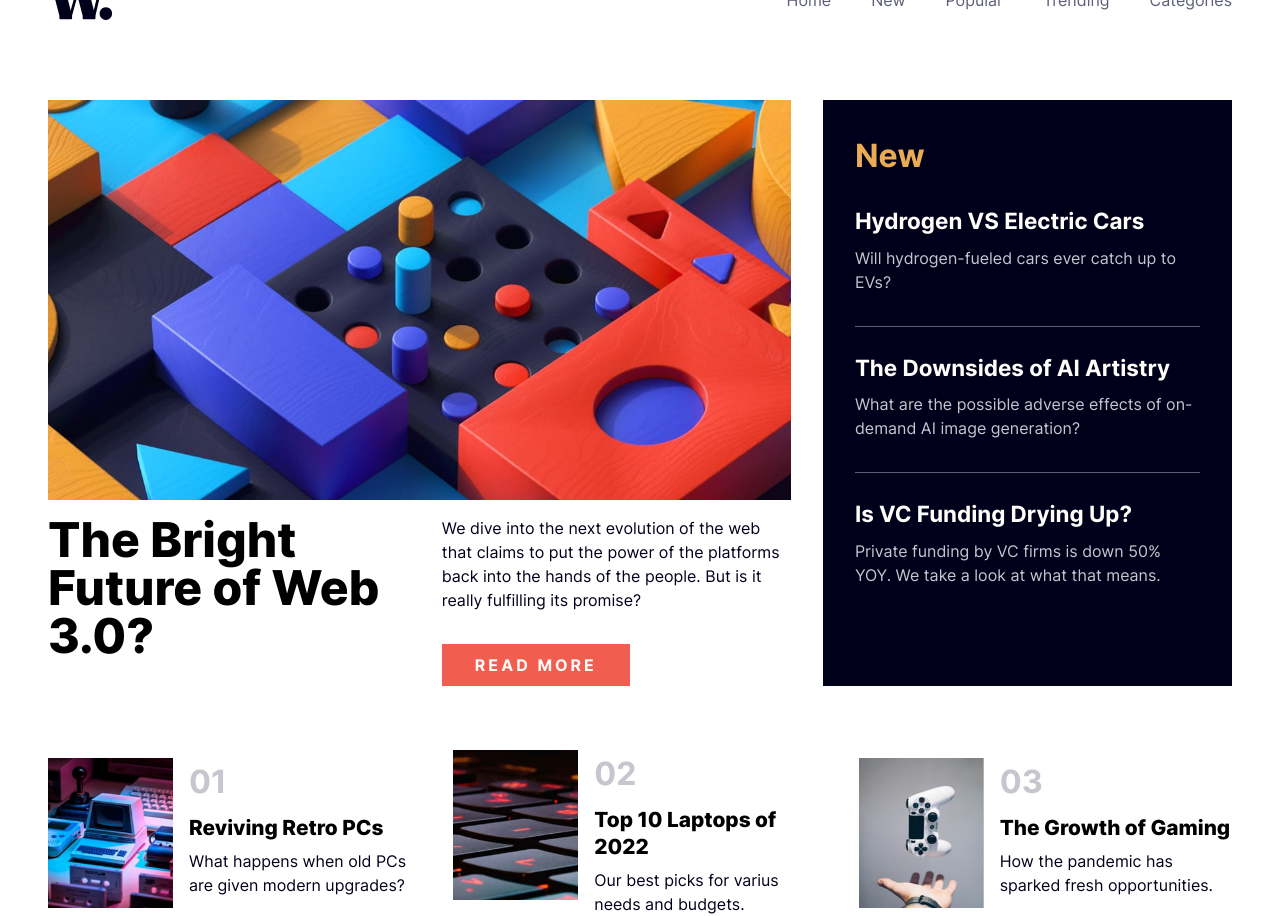
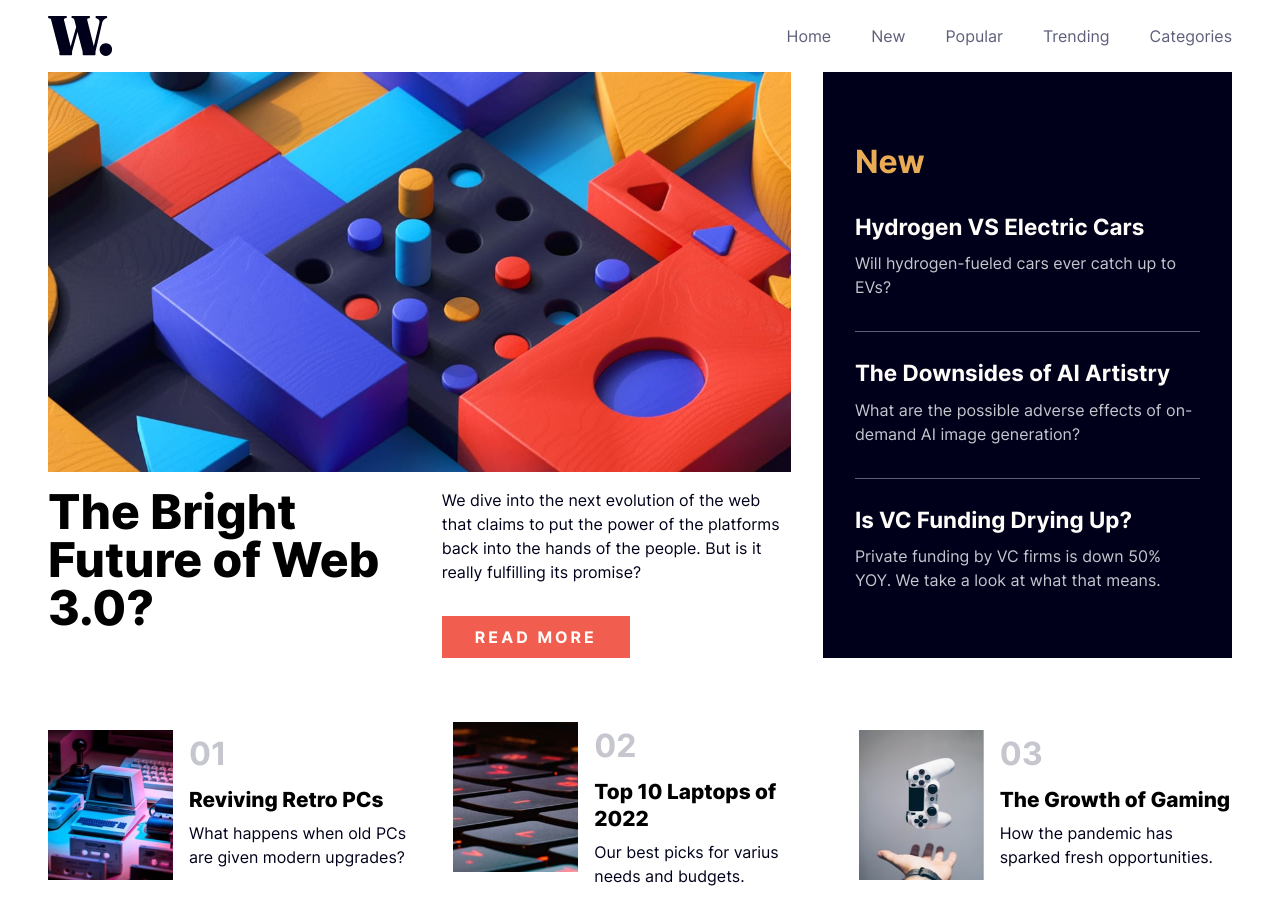
Before and after one commit to kjoudah/news-homepage-main, a React (Create React App) app: page / in a window 1280 px wide. After the commit the page ends 888 px from the top, so only its background shows below. Built offline with nearby package versions, Linux system fonts and the light colour scheme.

Commit message:
Looking like the finished product, need to thoroughly test

```diff
--- a/src/App.scss
+++ b/src/App.scss
@@ -1,28 +1,14 @@
 @use 'reset.scss';
 @use 'globals.scss';
 
-body {
-  display: grid;
-
+.App {
+  margin-inline: auto;
   min-height: 100vh;
 
   font-family: 'Inter';
-
-  @media (min-width: 800px) {
-    margin: 3rem;
-    max-width: 1400px;
-    place-content: center;
-  }
+  display: flex;
+  flex-direction: column;
+  // overflow: hidden;
+  max-width: 1400px;
+  // min-width: 500px;
 }
-
-.App {
-  // display: grid;
-  // place-content: center;
-  // font-family: 'Inter';
-
-  // @media (min-width: 800px) {
-  //   margin: 3rem;
-  //   min-height: 100vh;
-  // }
-  // max-width: 100px;
-}
--- a/src/components/Body/Body.scss
+++ b/src/components/Body/Body.scss
@@ -1,6 +1,6 @@
 .main-container {
-  margin-top: 5rem;
   display: grid;
+  margin-inline: 1rem;
   grid-template-areas:
     'main'
     'side'
@@ -8,6 +8,7 @@
   row-gap: 3rem;
 
   @media (min-width: 800px) {
+    margin-inline: 3rem;
     grid-template-areas:
       'main main side'
       'main main side'
@@ -31,7 +32,11 @@
   width: 100%;
   max-width: 55rem;
 
-  background: url(./../../assets/images/image-web-3-desktop.jpg) center/cover;
+  background: url(./../../assets/images/image-web-3-mobile.jpg) center/cover;
+
+  @media (min-width: 800px) {
+    background: url(./../../assets/images/image-web-3-desktop.jpg) center/cover;
+  }
 }
 
 .main-content {
@@ -74,6 +79,7 @@
 }
 
 .cta-button {
+  cursor: pointer;
   background-color: var(--primary-red);
   color: var(--white);
   letter-spacing: 3px;
@@ -81,6 +87,11 @@
   padding: 0.5rem 2rem;
   font-weight: var(--font-weight-bold);
   text-transform: uppercase;
+
+  &:hover,
+  &:active {
+    background-color: var(--dark-blue);
+  }
 }
 
 .new-badge {
@@ -94,20 +105,10 @@
   background: var(--dark-blue);
   color: var(--white);
   display: flex;
+  justify-content: center;
   flex-direction: column;
   gap: 1.5rem;
   padding: 2rem;
-
-  h2 {
-    font-size: 1.4rem;
-    font-weight: var(--font-weight-bold);
-  }
-
-  p {
-    font-weight: var(--font-weight-normal);
-    font-size: 1rem;
-    color: var(--grayish-blue-400);
-  }
 }
 
 // .img {
@@ -123,6 +124,23 @@
   display: flex;
   flex-direction: column;
   gap: 0.5rem;
+
+  h2 {
+    cursor: pointer;
+    font-size: 1.4rem;
+    font-weight: var(--font-weight-bold);
+
+    &:hover,
+    &:active {
+      color: var(--primary-orange);
+    }
+  }
+
+  p {
+    font-weight: var(--font-weight-normal);
+    font-size: 1rem;
+    color: var(--grayish-blue-400);
+  }
 }
 
 .news-headline:not(:last-child)::after {
@@ -166,9 +184,15 @@
   }
 
   h2 {
+    cursor: pointer;
     font-size: 1.3rem;
     font-weight: var(--font-weight-extra-bold);
     line-height: 1.3;
+
+    &:hover,
+    &:active {
+      color: var(--primary-red);
+    }
   }
 
   p {
--- a/src/components/Nav/Nav.jsx
+++ b/src/components/Nav/Nav.jsx
@@ -1,13 +1,44 @@
+import { useState } from 'react';
 import logo from './../../assets/images/logo.svg';
 import './Nav.scss';
 
-function Nav() {
+const MobileHeader = () => {
+  const [open, setOpen] = useState(false);
+
   return (
-    <header className="header">
-      <img src={logo} alt="logo" />
-      <nav>
-        <ul className="nav">
-          <li className="nav-item"> Home</li>
+    <header>
+      <nav className="nav nav-mobile">
+        {open ? (
+          <div onClick={() => setOpen(false)} className="backdrop"></div>
+        ) : (
+          <></>
+        )}
+        <img src={logo} alt="logo" />
+        <div className="mobile-menu">
+          <ul className={open ? 'mobile-nav open' : 'mobile-nav'}>
+            <li className="nav-item mobile">Home</li>
+            <li className="nav-item mobile">New</li>
+            <li className="nav-item mobile">Popular</li>
+            <li className="nav-item mobile">Trending</li>
+            <li className="nav-item mobile">Categories</li>
+          </ul>
+        </div>
+        <button
+          onClick={() => setOpen((prev) => !prev)}
+          className={open ? 'menu-toggle open' : 'menu-toggle'}
+        ></button>
+      </nav>
+    </header>
+  );
+};
+
+const DesktopNav = () => {
+  return (
+    <header>
+      <nav className="nav nav-desktop">
+        <img src={logo} alt="logo" />
+        <ul className="desktop-nav">
+          <li className="nav-item">Home</li>
           <li className="nav-item">New</li>
           <li className="nav-item">Popular</li>
           <li className="nav-item">Trending</li>
@@ -16,6 +47,55 @@ function Nav() {
       </nav>
     </header>
   );
+};
+
+function Nav() {
+  // const [open, setOpen] = useState(false);
+
+  return (
+    <>
+      <MobileHeader />
+      <DesktopNav />
+    </>
+    // <>
+    //   <header>
+    //     <nav className="nav nav-mobile">
+    //       {open ? (
+    //         <div onClick={() => setOpen(false)} className="backdrop"></div>
+    //       ) : (
+    //         <></>
+    //       )}
+    //       <img src={logo} alt="logo" />
+    //       <div className="mobile-menu">
+    //         <ul className={open ? 'mobile-nav open' : 'mobile-nav'}>
+    //           <li className="nav-item mobile">Home</li>
+    //           <li className="nav-item mobile">New</li>
+    //           <li className="nav-item mobile">Popular</li>
+    //           <li className="nav-item mobile">Trending</li>
+    //           <li className="nav-item mobile">Categories</li>
+    //         </ul>
+    //       </div>
+    //       <button
+    //         onClick={() => setOpen((prev) => !prev)}
+    //         className={open ? 'menu-toggle open' : 'menu-toggle'}
+    //       ></button>
+    //     </nav>
+    //   </header>
+
+    //   <header>
+    //     <nav className="nav nav-desktop">
+    //       <img src={logo} alt="logo" />
+    //       <ul className="desktop-nav">
+    //         <li className="nav-item">Home</li>
+    //         <li className="nav-item">New</li>
+    //         <li className="nav-item">Popular</li>
+    //         <li className="nav-item">Trending</li>
+    //         <li className="nav-item">Categories</li>
+    //       </ul>
+    //     </nav>
+    //   </header>
+    // </>
+  );
 }
 
 export default Nav;
--- a/src/components/Nav/Nav.scss
+++ b/src/components/Nav/Nav.scss
@@ -1,20 +1,150 @@
-.header {
-  display: flex;
-  flex-direction: row;
-  align-items: center;
-  justify-content: space-between;
-  // position: fixed;
-  width: 100%;
-  // top: 0;
+header {
+  position: fixed;
+  top: 0;
+  left: 0;
+  right: 0;
+  margin-inline: 1rem;
+
+  @media screen and (min-width: 800px) {
+    margin-inline: 3rem;
+    position: sticky;
+  }
 }
 
 .nav {
+  width: 100%;
+  background-color: white;
+  display: flex;
+  flex-direction: row;
+  justify-content: space-between;
+  padding: 1rem 0;
+  isolation: isolate;
+  align-items: center;
+
+  &.nav-mobile {
+    @media screen and (min-width: 800px) {
+      display: none;
+    }
+  }
+
+  &.nav-desktop {
+    display: none;
+
+    @media screen and (min-width: 800px) {
+      display: flex;
+    }
+  }
+}
+
+// .nav {
+//   // position: fixed;
+//   width: 100%;
+//   height: 50px;
+
+//   // top: 0;
+//   // margin-right: 2rem;
+//   background-color: white;
+//   display: inline-flex;
+//   flex-direction: row;
+//   align-items: center;
+//   justify-content: space-between;
+//   isolation: isolate;
+//   // padding-inline: 3rem;
+//   margin-inline: 1rem;
+//   // margin: 1rem;
+
+//   @media screen and (min-width: 800px) {
+//     // margin: 3rem;
+//   }
+// }
+
+.desktop-nav {
+  visibility: collapse;
   display: flex;
   flex-direction: row;
   gap: 2.5rem;
+
+  @media screen and (min-width: 800px) {
+    visibility: visible;
+  }
+}
+
+.mobile-nav {
+  display: flex;
+  flex-direction: column;
+  gap: 2.5rem;
+  position: fixed;
+  top: 0;
+  padding: 10rem 0 0 3rem;
+  right: 0;
+  background-color: white;
+  height: 100vh;
+  width: 70vw;
+  font-weight: var(--font-weight-bold);
+  font-size: 1.2rem;
+  transform: translateX(100%);
+  transition: transform 0.3s ease-in;
+
+  &.open {
+    transform: translateX(0);
+  }
 }
 
 .nav-item {
+  cursor: pointer;
   color: var(--grayish-blue-600);
   text-decoration: none;
+
+  &.mobile {
+    color: var(--dark-blue);
+  }
+
+  &:hover,
+  &:active {
+    color: var(--primary-red);
+  }
 }
+
+img {
+  cursor: pointer;
+}
+
+.backdrop {
+  background-color: rgba(0, 0, 0, 0.2);
+  position: fixed;
+  top: 0;
+  left: 0;
+  height: 100%;
+  width: 100%;
+}
+
+.hidden {
+  display: none;
+}
+
+.menu-toggle {
+  cursor: pointer;
+  border: none;
+  outline: none;
+  background: url(./../../assets/images/icon-menu.svg) no-repeat center/contain;
+  // border: 1px solid red;
+  position: sticky;
+  top: 5%;
+  right: 5%;
+  // display: block;
+  // z-index: 10;
+  // width: 50px;
+  // height: 50px;
+  padding: 1.5rem;
+
+  // padding: 1.5rem;
+
+  &.open {
+    background: url(./../../assets/images/icon-menu-close.svg) no-repeat
+      center/contain;
+  }
+
+  @media (min-width: 800px) {
+    display: none;
+  }
+}
```
